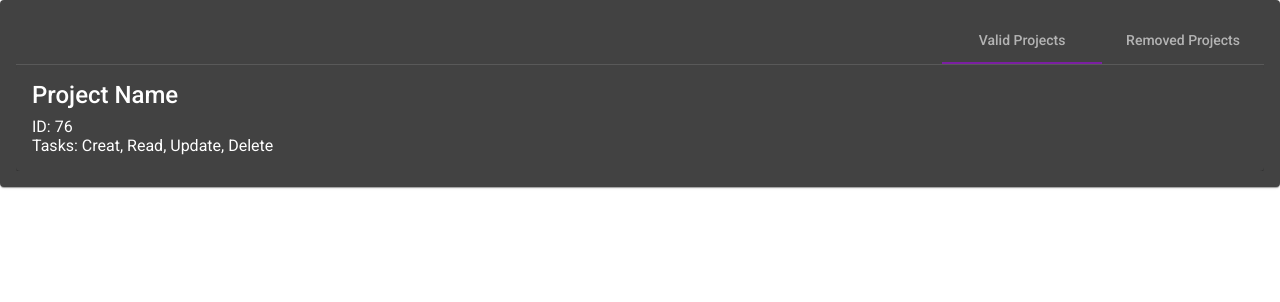
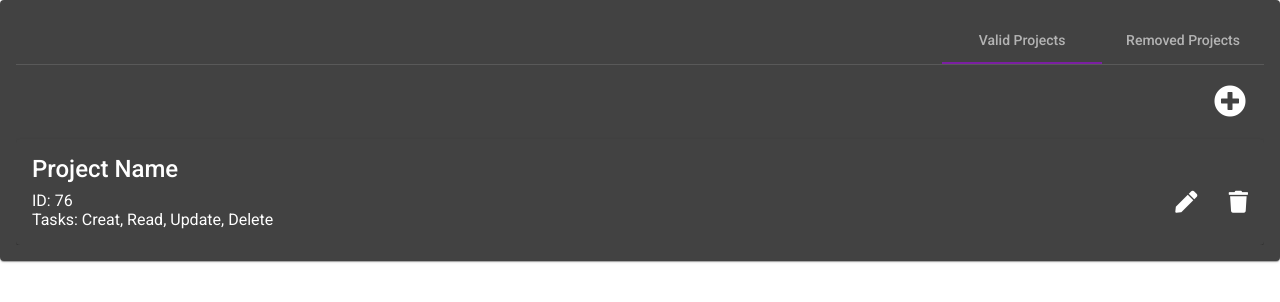
Before and after one commit to jpedrodealmeida/project-manager, an Angular app in the folder front/projectManager/: page / in a window 1280 px wide. Shown: the top 302 px of the page. Built offline with nearby package versions, Linux system fonts and the light colour scheme.

Commit message:
crud icons

```diff
--- a/front/projectManager/src/app/views/projects-structure/project-list/project-list.component.html
+++ b/front/projectManager/src/app/views/projects-structure/project-list/project-list.component.html
@@ -1,7 +1,13 @@
 <mat-card>
     <mat-card-title>Project Name</mat-card-title>
     <div class="project-structure">
-        <span>ID: 76</span>
-        <span>Tasks: Creat, Read, Update, Delete </span>
+        <div class="informations">
+            <span>ID: 76</span>
+            <span>Tasks: Creat, Read, Update, Delete </span>
+        </div>
+        <div class="actions">
+            <i class="fas fa-pen icon"></i>
+            <i class="fas fa-trash icon"></i>
+        </div>
     </div>
 </mat-card>
--- a/front/projectManager/src/app/views/projects-structure/project-list/project-list.component.scss
+++ b/front/projectManager/src/app/views/projects-structure/project-list/project-list.component.scss
@@ -1,4 +1,18 @@
 .project-structure{
+    display: grid;
+    grid-auto-flow: column;
+}
+
+.informations{
     display: grid;
     grid-auto-flow: row;
 }
+
+.actions{
+    text-align: right;
+    display: grid;
+    grid-template-columns: 90% 10%;
+    .icon{
+        font-size: 22px;
+    }
+}
--- a/front/projectManager/src/app/views/projects-structure/projects-structure.component.html
+++ b/front/projectManager/src/app/views/projects-structure/projects-structure.component.html
@@ -2,8 +2,11 @@
 <mat-card>
     <mat-tab-group mat-align-tabs="end">
         <mat-tab label="Valid Projects">
+            <div class="add-project">
+                <i class="fas fa-plus-circle"></i>
+            </div>
             <app-project-list></app-project-list>
         </mat-tab>
-        <mat-tab label="Removed Projects">Removed projects</mat-tab>
+        <mat-tab label="Removed Projects">You do not have projects removed</mat-tab>
     </mat-tab-group>
 </mat-card>
--- a/front/projectManager/src/app/views/projects-structure/projects-structure.component.scss
+++ b/front/projectManager/src/app/views/projects-structure/projects-structure.component.scss
@@ -0,0 +1,5 @@
+.add-project{
+    font-size: 32px;
+    text-align: right;
+    margin: 18px;
+}
```
